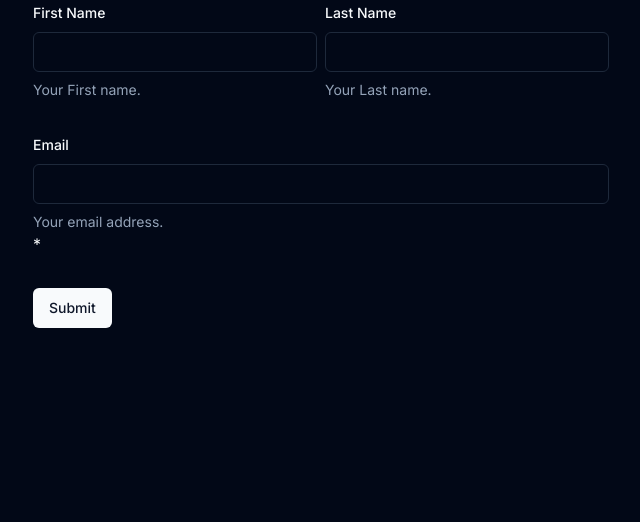
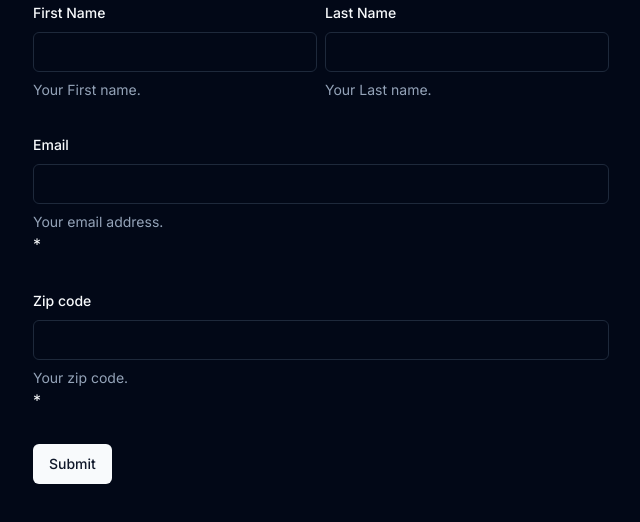
Before and after one commit to minhanPark/nextjs-form, a Next.js app: page / in a window 1280 px wide. Shown: the top 522 px of the page, without its empty margins (319-959 px from the left). Built offline with nearby package versions, Linux system fonts and the light colour scheme.

Commit message:
add async validate

```diff
--- a/src/app/RegistrationForm.tsx
+++ b/src/app/RegistrationForm.tsx
@@ -49,6 +49,7 @@ export const RegistrationForm = ({
       first: "",
       last: "",
       email: "",
+      zipCode: "",
     },
     resolver: zodResolver(schema),
   });
@@ -136,7 +137,20 @@ export const RegistrationForm = ({
             </FormItem>
           )}
         />
-
+        <FormField
+          control={form.control}
+          name="zipCode"
+          render={({ field }) => (
+            <FormItem className="w-full">
+              <FormLabel>Zip code</FormLabel>
+              <FormControl>
+                <Input placeholder="" {...field} />
+              </FormControl>
+              <FormDescription>Your zip code.</FormDescription>
+              <FormMessage /> *
+            </FormItem>
+          )}
+        />
         <Button type="submit">Submit</Button>
       </form>
     </Form>
--- a/src/app/page.tsx
+++ b/src/app/page.tsx
@@ -29,7 +29,7 @@ export default function Home() {
   ) => {
     "use server";
     const data = Object.fromEntries(formData);
-    const parsed = schema.safeParse(data);
+    const parsed = await schema.safeParseAsync(data);
 
     if (parsed.success) {
       console.log("User registered");
--- a/src/app/registrationSchema.tsx
+++ b/src/app/registrationSchema.tsx
@@ -1,4 +1,5 @@
 import { z } from "zod";
+import { validateZipCode } from "./validateZipCode";
 
 export const schema = z.object({
   first: z.string().trim().min(1, {
@@ -10,4 +11,7 @@ export const schema = z.object({
   email: z.string().email({
     message: "Invalid email address",
   }),
+  zipCode: z.string().refine(validateZipCode, {
+    message: "Invalid zip code",
+  }),
 });
--- /dev/null
+++ b/src/app/validateZipCode.ts
@@ -0,0 +1,6 @@
+"use server";
+
+export async function validateZipCode(zipCode: string): Promise<boolean> {
+  console.log("validateZipcode on SERVER", zipCode);
+  return /^\d{5}/.test(zipCode) && zipCode.startsWith("9");
+}
```
